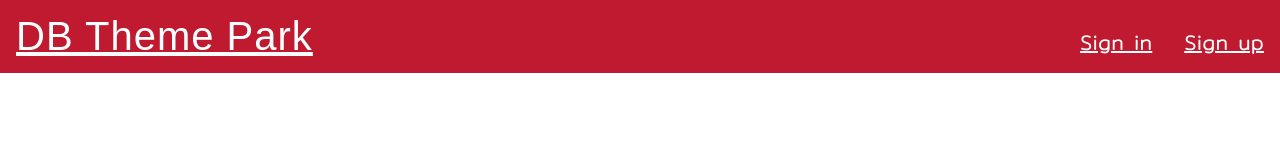
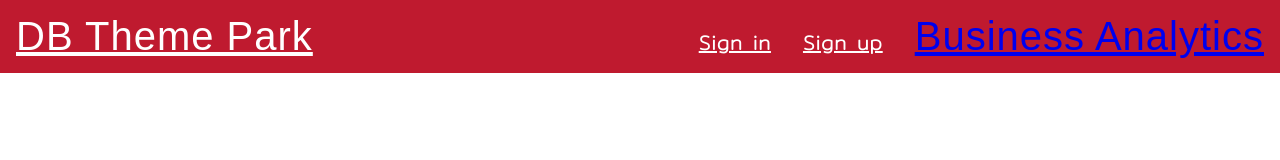
Before and after one commit to mifatran/Team7, a React (Create React App) app: page / in a window 1280 px wide. Shown: the top 160 px of the page. Built offline with nearby package versions, Linux system fonts and the light colour scheme; a web font is replaced by a local one.

Commit message:
Update MainPg.js

```diff
--- a/src/MainPg.js
+++ b/src/MainPg.js
@@ -10,8 +10,11 @@ function MainPg() {
       <link href="https://fonts.googleapis.com/css2?family=Jomhuria&family=Josefin+Sans&family=Mitr:wght@200&display=swap" rel="stylesheet"></link>
       <ul className='headers'>
         <li className='header_item'><u>DB Theme Park</u></li>
+        <li className='header_item' id='business_analytics'>
+          <Link to='/BusinessAnalyst'>Business Analytics</Link>
+        </li>
         <li className='header_item' id='sign_up'>
-        <Link to='/Signup'>Sign up</Link>
+          <Link to='/Signup'>Sign up</Link>
         </li>
         <li className='header_item' id='sign_in'>
           <Link to='/Signin'>Sign in</Link>
```
